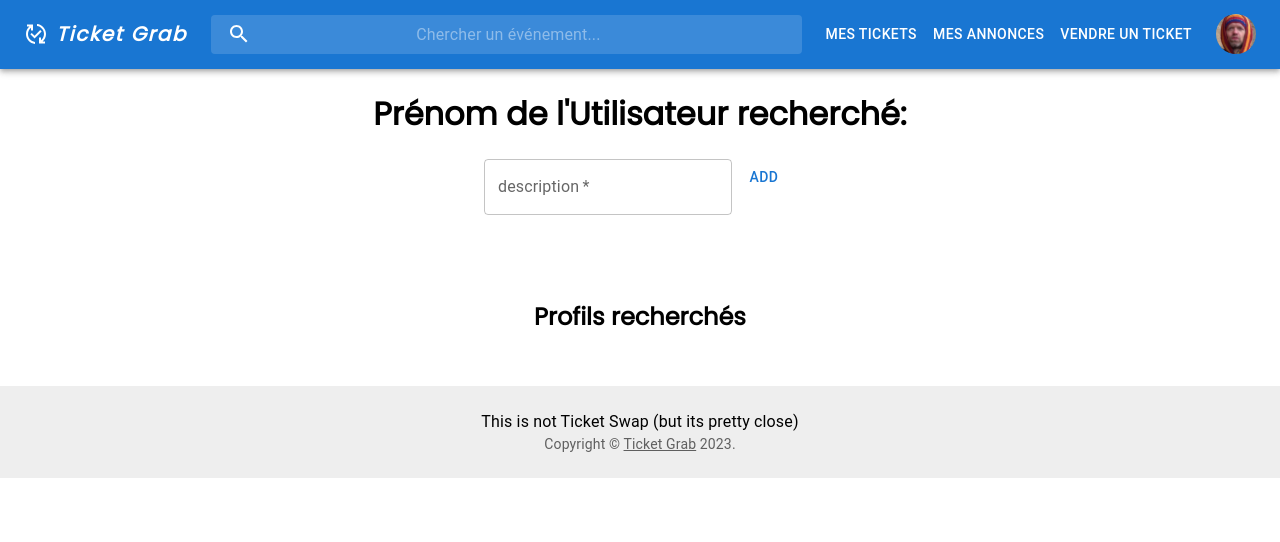
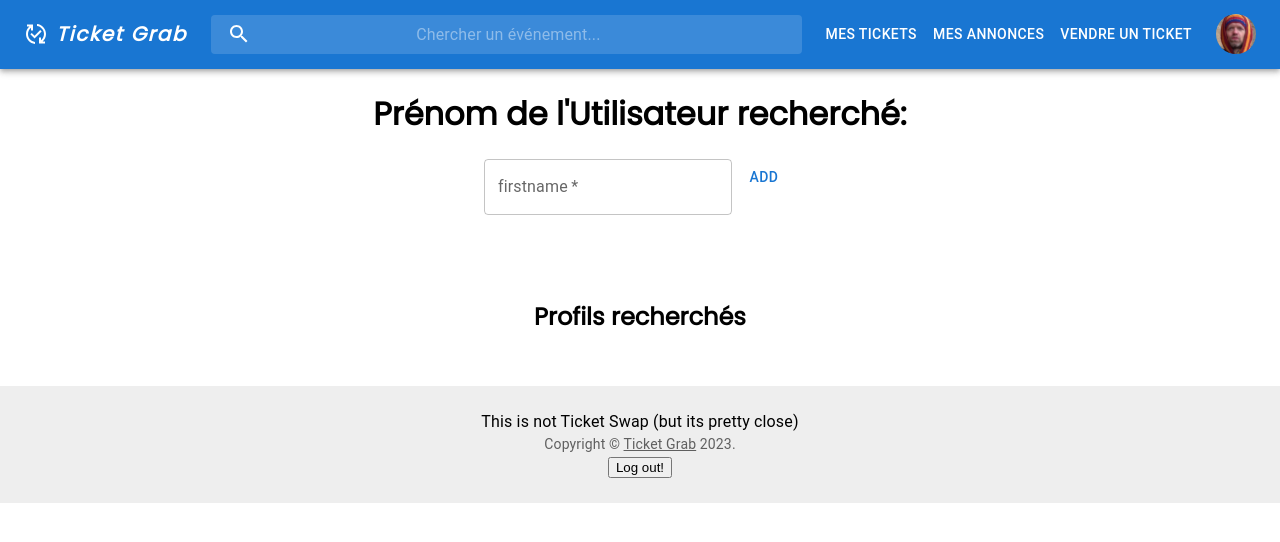
Before and after one commit to flemerrer/projet_ticketGrab_front, a React (Create React App) app: page /otherprofile in a window 1280 px wide. Shown: the top 542 px of the page. Built offline with nearby package versions, Linux system fonts and the light colour scheme.

Commit message:
rch d'users par prenom fonctionnel

```diff
--- a/src/components/OtherProfile.js
+++ b/src/components/OtherProfile.js
@@ -3,9 +3,12 @@ import {Box, Button, Card, CardContent, Container, Grid, TextField, Typography}
 
 export default function OtherProfile() {
     const [firstname, setFirstname] =useState(null);
-    const [user, setUser] = useState([]);
+    const [users, setUsers] = useState([]);
 
     const firstnameChangeHandler= (event) => {
+        // setFirstname(event.target.value);
+        event.preventDefault();
+        console.log(firstname);
         fetch(`http://localhost:8080/api/otheruser/${firstname}`, {
             method: 'GET',
             headers: {
@@ -13,9 +16,9 @@ export default function OtherProfile() {
             }
         })
             .then(response => response.json())
-            .then(user => {
-                setUser(user);
-                console.table(user);
+            .then(users => {
+                setUsers(users);
+                console.table(users);
                 // Handle the response data here
             })
             .catch(error => {
@@ -32,8 +35,8 @@ export default function OtherProfile() {
                     <TextField
                         id="txtName"
                         required
-                        name="description"
-                        label="description"
+                        name="firstname"
+                        label="firstname"
                         type="text"
                         value={firstname}
                         onChange={(e) => setFirstname(e.target.value)}
@@ -44,7 +47,7 @@ export default function OtherProfile() {
             <Container sx={{py: 8}} textAlign="center">
                 <h2>Profils recherchés</h2>
                 <Grid container spacing={4}>
-                    {user.map((u) => (
+                    {users.map((u) => (
                     <Grid item key={u.id}>
                         <Card sx={{maxWidth: 345}}>
                             {/*<CardMedia*/}
--- a/src/components/UserProfile.js
+++ b/src/components/UserProfile.js
@@ -72,17 +72,14 @@ export default function UserProfile() {
     };
 
     return (
-        <Container sx={{py: 8}} textAlign="center">
-            <h2>Vos Informations personelles</h2>
-            <Grid container spacing={4}>
-                        <Grid item key={user.id}>
-                            <Card sx={{maxWidth: 345}}>
+
+                            <Card sx={{ maxWidth: 345, margin: '0 auto', textAlign: 'center' }}>
                                 {/*<CardMedia*/}
                                 {/*    sx={{height: 140}}*/}
                                 {/*    image={u.image}*/}
                                 {/*    title="image"*/}
                                 {/*/>*/}
-                                <CardContent>
+                                <CardContent >
                                     <Typography variant="body 1" component="div">
                                         Utilisateur {user.id}
                                     </Typography>
@@ -116,9 +113,7 @@ export default function UserProfile() {
                                         <Button type="submit" key={user.id} onClick={(event) => deleteAccount(event)}>Add</Button>
                                     </Typography>
                                 </CardContent>
-                            </Card>
-                        </Grid>
-            </Grid>
-        </Container>
+                           </Card>
+
     );
     }
--- a/src/components/navigation/Footer.js
+++ b/src/components/navigation/Footer.js
@@ -45,7 +45,7 @@ export default function Footer() {
                 {/*    <NavLink to="/userprofile" className="btn btn-outline-dark bg-light">  Votre profil  </NavLink>*/}
                 {/*    <NavLink to="/signin" className="btn btn-outline-dark bg-light">  Se connecter  </NavLink>*/}
                 {/*    <NavLink to="/register" className="btn btn-outline-dark bg-light">  Créer un compte  </NavLink>*/}
-                {/*    <Signout/>*/}
+                    <Signout/>
                 {/*</div>*/}
             </Box>
         </>
```
